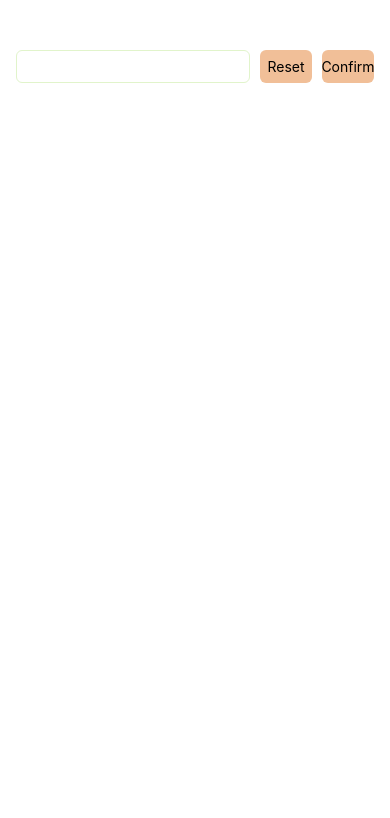
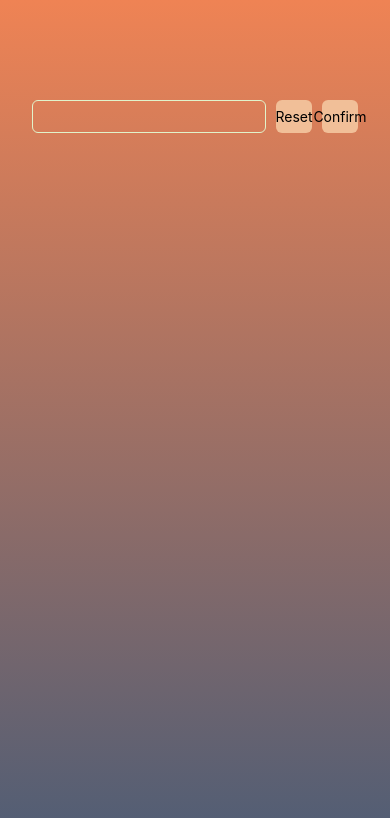
Before and after one commit to TheHolographicP/RNCourse-Exercise2, a React Native app: screen / in a window 390 px wide. Shown: the top 818 px of the page. Built offline with nearby package versions, Linux system fonts and the light colour scheme.

Commit message:
Add gradient and image background;

```diff
--- a/App.tsx
+++ b/App.tsx
@@ -1,12 +1,29 @@
-import { StyleSheet } from 'react-native';
+import { StyleSheet, ImageBackground } from 'react-native';
 import StartGameScreen from 'screens/StartGameScreen'
-
+import { LinearGradient } from 'expo-linear-gradient';
 
 export default function App() {
   return (
-    <StartGameScreen/>
+    <LinearGradient style={styles.rootScreen} colors={['#EF8354','#4F5D75']}>
+      <ImageBackground
+        source={require('assets/background.png')}
+        resizeMode='cover'
+        style={styles.imageBkg}
+        imageStyle={{opacity:0.15}}
+      >
+        <StartGameScreen/>
+      </ImageBackground>
+    </LinearGradient>
   );
 }
 
 const styles = StyleSheet.create({
+  rootScreen:{
+    flex:1,
+  },
+  imageBkg: {
+    flex:1,
+    paddingTop:50,
+    paddingHorizontal:16,
+  }
 });
--- a/package.json
+++ b/package.json
@@ -10,6 +10,7 @@
   },
   "dependencies": {
     "expo": "~54.0.33",
+    "expo-linear-gradient": "~15.0.8",
     "expo-status-bar": "~3.0.9",
     "react": "19.1.0",
     "react-native": "0.81.5"
```
Also changed, not shown: 2 other files (tests, documents, lock files or other folders).
